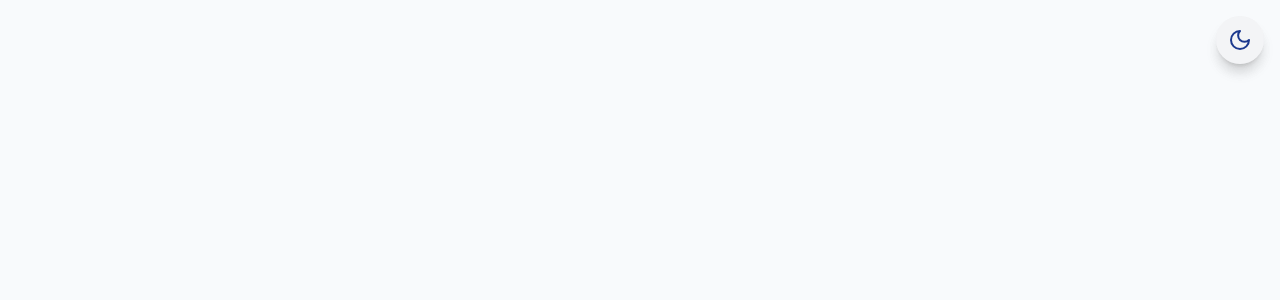
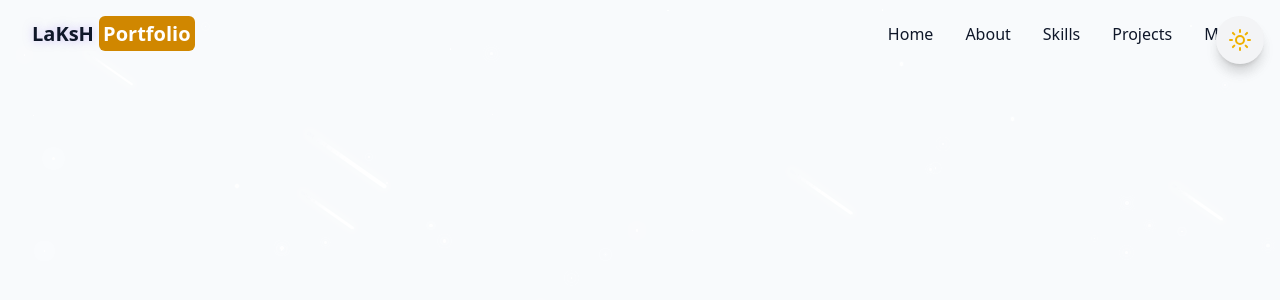
Before and after one commit to Lakshmadaan1609/ProfileWEB, a React (Vite) app: page / in a window 1280 px wide. Shown: the top 300 px of the page. Built offline with nearby package versions, Linux system fonts and the light colour scheme.

Commit message:
Added responsive navbar with mobile menu and theme toggle

```diff
--- a/src/App.jsx
+++ b/src/App.jsx
@@ -1,6 +1,11 @@
 import { BrowserRouter, Route, Routes } from "react-router-dom";
 import { ThemeToggle } from "./components/themeToggle";
 import { Home } from "./pages/Home";
+import { StarBackground } from "@/components/StarBackground";
+import { Navbar } from "@/components/Navbar";
+import { useState, useEffect } from "react";
+
+
 
 function App() {
   return (
--- /dev/null
+++ b/src/components/Navbar.jsx
@@ -0,0 +1,90 @@
+import { href } from "react-router-dom";
+import { cn } from "@/lib/utils";
+import { useState, useEffect } from "react";
+import { Menu, X } from "lucide-react";
+
+const navItems = [
+    {name : "Home", href: "#hero"},
+    {name : "About", href: "#about"},
+    {name : "Skills", href: "#Skills"},
+    {name : "Projects", href: "#projects"},
+    {name : "Music", href: "#music"},
+]
+
+export const Navbar = () => {
+    const [isScrolled, setIsScrolled] = useState(false);
+    const [isMenuOpen, setIsMenuOpen] = useState(false);
+
+    useEffect (() => {
+       const handleScroll = () => {
+           setIsScrolled(window.screenY > 10);
+       };
+
+       window.addEventListener("Scroll", handleScroll);
+       return () => window.removeEventListener("scroll", handleScroll);
+    }, [])
+
+    return (
+      <nav className = {cn(
+        "fixed w-full z-40 transition-all duration-300",
+        isScrolled ? "py-3 bg-background/80 backdrop-blur-md shadow-xs" : "py-5"
+      )}>
+        <div className="container mx-auto px-4 flex items-center justify-between">
+            <a className="text-xl font-bold text-yellow-600 flex items-center">
+                <span className="relative z-10">
+                    <span className="text-glow text-foreground"> LaKsH </span>
+                    <span className="bg-yellow-600 font-italic text-white p-1 rounded-md hover:scale-105 hover:shadow-lg hover:shadow-yellow-600/50 transition-all duration-200 cursor-pointer">Portfolio</span>
+                </span>
+            </a>
+
+            {/* desktop nav*/}
+            <div className="hidden md:flex items-center space-x-8">
+                {navItems.map((item, key) => (
+                    <a
+                        key={key}
+                        href={item.href}
+                        className="text-foreground hover:text-yellow-600 hover:scale-105 transition-all
+                        duration-100 hover:drop-shadow-[0_0_8px_rgba(59,130,246,0.5)]"
+                    >
+                       {item.name}
+                    </a>
+                ))}
+            </div>
+
+            {/* Mobile menu button */}
+            <button
+                className="block md:hidden p-2 text-foreground"
+                onClick={() => setIsMenuOpen(!isMenuOpen)}
+                aria-label="Toggle menu"
+            >
+                {isMenuOpen ? (
+                    <X className="h-6 w-6" />
+                ) : (
+                    <Menu className="h-6 w-6" />
+                )}
+            </button>
+
+            {/*mobile menu*/}
+            <div className={cn(
+                "fixed inset-0 bg-background/95 backdrop-blur-md z-40 flex flex-col items-center justify-center",
+                "transition-all duration-300 md:hidden",
+                isMenuOpen ? "opacity-100 pointer-events-auto" : "opacity-0 pointer-events-none"
+            )}>
+                <div className="flex flex-col items-center space-y-8 text-xl">
+                    {navItems.map((item, key) => (
+                        <a
+                            key={key}
+                            href={item.href}
+                            className="text-foreground hover:text-yellow-600 hover:scale-105 transition-all
+                            duration-100 hover:drop-shadow-[0_0_8px_rgba(59,130,246,0.5)]"
+                            onClick={() => setIsMenuOpen(false)}
+                        >
+                            {item.name}
+                        </a>
+                    ))}
+                </div>
+            </div>
+        </div>
+      </nav>
+    );
+}
--- /dev/null
+++ b/src/components/StarBackground.jsx
@@ -0,0 +1,91 @@
+import { useEffect, useState } from "react";
+
+export const StarBackground = () => {
+    const [stars, setStars] = useState([]);
+    const [meteors, setMeteors] = useState([]);
+
+
+    const generateStars = () => {
+        const numberOfstars = Math.floor((window.innerWidth * window.innerHeight) / 10000);
+        const newStars = [];
+
+        for (let i = 0; i < numberOfstars; i++) {
+            newStars.push({
+                id: i,
+                size: Math.random() * 3 + 1,
+                x: Math.random() * 100,
+                y: Math.random() * 100,
+                opacity: Math.random() * 0.5 + 0.5,
+                animationDuration: Math.random() * 4 + 2,
+            });
+        }
+        setStars(newStars);
+    };
+
+    const generateMeteors = () => {
+        const numberOfMeteors = 6;
+        const newMeteors = [];
+
+        for (let i = 0; i < numberOfMeteors; i++) {
+          newMeteors.push({
+            id: i,
+            size: Math.random() * 2 + 1,
+            x: Math.random() * 100,
+            y: Math.random() * 20,
+            delay: Math.random() * 15,
+            animationDuration: Math.random() * 4 + 4,
+          });
+        }
+
+        setMeteors(newMeteors);
+      };
+
+
+    useEffect(() => {
+        generateStars();
+        generateMeteors();
+
+        const handleResize = () => {
+            generateStars();
+        };
+
+        window.addEventListener("resize", handleResize);
+
+        return () => window.removeEventListener("resize", handleResize);
+    }, []);
+
+    return (
+        <div className="fixed inset-0 overflow-hidden pointer-events-none z-0">
+            {stars.map((star) => (
+                <div
+                    key={star.id}
+                    className="star animate-pulse-subtle"
+                    style={{
+                        width: star.size + "px",
+                        height: star.size + "px",
+                        left: star.x + "%",
+                        top: star.y + "%",
+                        opacity: star.opacity,
+                        animationDuration: star.animationDuration + "s",
+                    }}
+                />
+            ))}
+
+{meteors.map((meteor) => (
+        <div
+          key={meteor.id}
+          className="meteor animate-meteor"
+          style={{
+            width: meteor.size * 45 + "px",
+            height: meteor.size * 2 + "px",
+            left: meteor.x + "%",
+            top: meteor.y + "%",
+
+            animationDelay: meteor.delay,
+            animationDuration: meteor.animationDuration + "s",
+          }}
+        />
+      ))}
+        </div>
+    );
+};
--- a/src/components/themeToggle.jsx
+++ b/src/components/themeToggle.jsx
@@ -7,14 +7,13 @@ export const ThemeToggle = () => {
     useEffect(() => {
         const storedTheme = localStorage.getItem("theme");
         if (storedTheme === "dark") {
-          setIsDarkMode(false);
+          setIsDarkMode(true);
           document.documentElement.classList.add("dark");
         } else {
           localStorage.setItem("theme", "light");
-          setIsDarkMode(true);
+          setIsDarkMode(false);
         }
     }, []);
-
 
     const toggleTheme = () => {
         if (isDarkMode) {
@@ -31,7 +30,7 @@ export const ThemeToggle = () => {
     return (
         <button
             onClick={toggleTheme}
-            className="fixed top-4 right-4 p-3 rounded-full bg-gray-100 dark:bg-gray-800 hover:bg-gray-200 dark:hover:bg-gray-700 transition-colors shadow-lg z-50"
+            className="fixed top-4 right-20 md:right-4 p-3 rounded-full bg-gray-100 dark:bg-gray-800 hover:bg-gray-200 dark:hover:bg-gray-700 transition-colors shadow-lg z-50"
             aria-label="Toggle theme"
         >
             {isDarkMode ? (
--- a/src/index.css
+++ b/src/index.css
@@ -62,9 +62,9 @@
   70% {
     opacity: 1;
   }
-
   100% {
     transform: rotate(215deg) translateX(-500px);
+    opacity: 0;
   }
 }
 
--- /dev/null
+++ b/src/lib/utils.js
@@ -0,0 +1,6 @@
+import { clsx } from "clsx";
+import { twMerge } from "tailwind-merge";
+
+export const cn = (...inputs) => {
+  return twMerge(clsx(inputs));
+};
--- /dev/null
+++ b/src/pages/Contact.jsx
@@ -0,0 +1,11 @@
+export const Contact = () => {
+    return (
+        <div className="container mx-auto px-4 pt-20">
+            <h1 className="text-4xl font-bold text-gray-800 dark:text-white mb-8">Contact</h1>
+            <div className="bg-white dark:bg-gray-800 rounded-lg shadow-md p-6">
+                <h2 className="text-xl font-semibold text-gray-800 dark:text-white mb-4">Get in Touch</h2>
+                <p className="text-gray-600 dark:text-gray-300">Contact form will be added soon.</p>
+            </div>
+        </div>
+    );
+};
--- a/src/pages/Home.jsx
+++ b/src/pages/Home.jsx
@@ -1,4 +1,9 @@
 import { ThemeToggle } from "../components/themeToggle";
+import { StarBackground } from "@/components/StarBackground";
+import { Navbar } from "@/components/Navbar";
+
+
+
 
 
 export const Home = () => {
@@ -7,8 +12,13 @@ export const Home = () => {
         {/* THEME TOGGLE */}
         <ThemeToggle/>
         {/* back Ground  */}
+        <StarBackground />
+
+
+        <Navbar/>
         {/* Main Content */}
         {/* Navbar */}
+
         {/* Footer */}
     </div>
     );
```
Also changed, not shown: src/components/HeroSection.jsx (added). Lines whose indentation alone changed are shown as unchanged.
